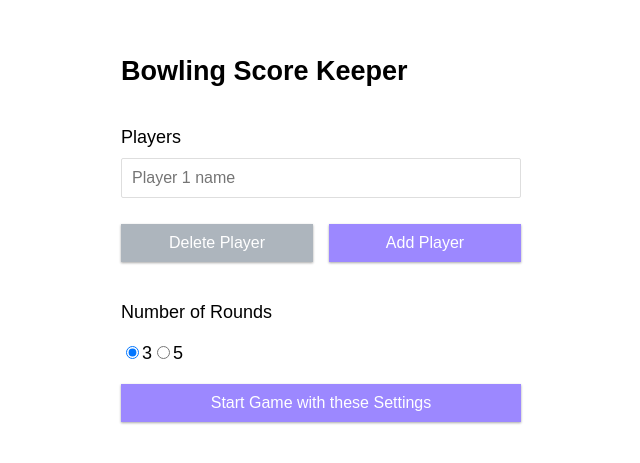
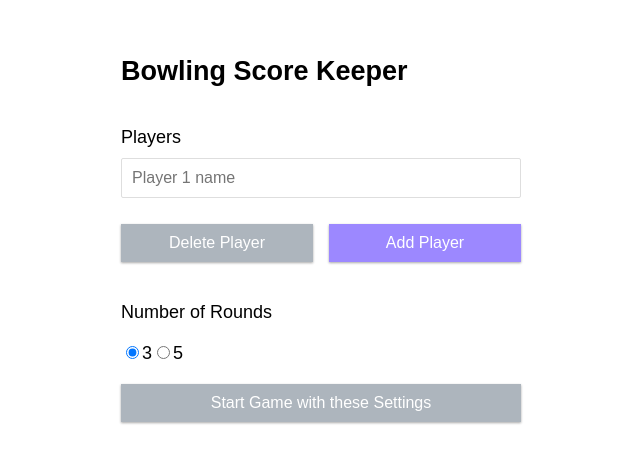
Before and after one commit to iivariepic/Bowling-Score-Keeper, a React (Create React App) app: page / in a window 1280 px wide. Shown: the part 157-620 px from the top of the page, without its empty margins (319-959 px from the left). Built offline with nearby package versions, Linux system fonts and the light colour scheme.

Commit message:
Cannot start game if names are empty

```diff
--- a/src/components/Scoreboard.js
+++ b/src/components/Scoreboard.js
@@ -20,6 +20,7 @@ export const Scoreboard = () => {
                 <tr>
                     <th>Player</th>
                     {frames.map(frame => (
+                        // Loop through numbers 1 to 10
                         <th>{frame}</th>
                     ))}
                     <th>Total Score</th>
--- a/src/components/StartGame.js
+++ b/src/components/StartGame.js
@@ -103,7 +103,12 @@ export const StartGame = () => {
                         <label htmlFor="round5">5</label>
                     </div>
                 </div>
-                <button className="btn">Start Game with these Settings</button>
+                <button
+                    className="btn"
+                    disabled={players.some(player => player.name.trim() === "")}
+                >
+                    Start Game with these Settings
+                </button>
             </form>
         </>
     )
```
